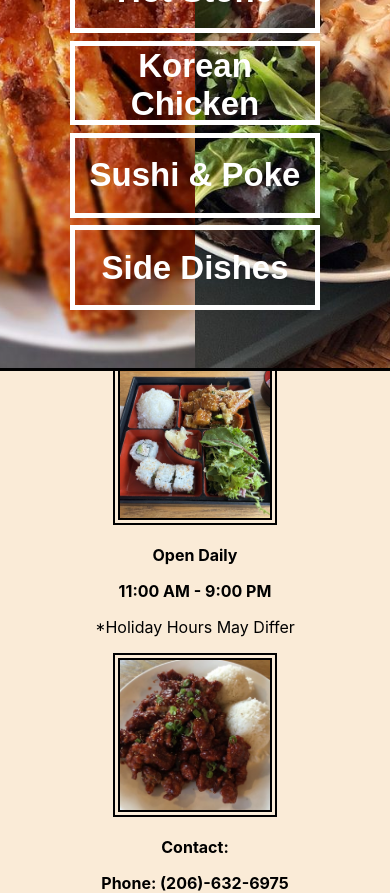
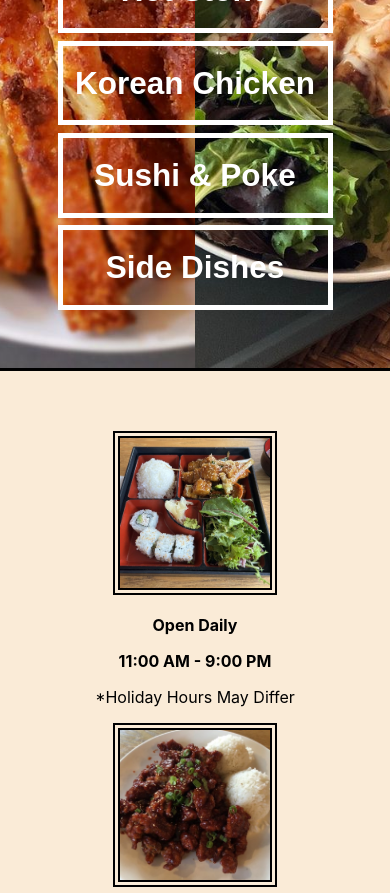
Before and after one commit to MarineNewt/Restaurant-LandingPage-UDB, a React (Create React App) app: page / in a window 390 px wide. Shown: the part 1320-2213 px from the top of the page. Built offline with nearby package versions, Linux system fonts and the light colour scheme.

Commit message:
Mobile styling improvements

```diff
--- a/src/App.css
+++ b/src/App.css
@@ -35,6 +35,8 @@
 }
 .App-Section.info{
   border-top: 3px solid black;
+  height: auto;
+  min-height: 100vh;
 }
 
 
@@ -125,7 +127,7 @@
   justify-content: center;
 }
 .menubutton{
-  font-size: clamp(33px, 2.8vw, 1000px);
+  font-size: clamp(31.5px, 2.8vw, 1000px);
   font-weight: bold;
   color: white;
   border: 5px solid white;
@@ -134,7 +136,7 @@
   margin-left: 10%;
   margin-bottom: clamp(1px, 2vw, 1000px);
   width: 30%;
-  min-width: 250px;
+  min-width: 275px;
   height: 10vh;
 }
 .menubutton:hover{
@@ -147,9 +149,9 @@
 
 .menu-item{
     /* Consider setting bottom border */
-  font-size: clamp(14px, 2.5vw, 1000px);
+  font-size: clamp(17px, 2.5vw, 1000px);
   width: 40vw;
-  height: calc(6vw + 30px);
+  height: calc(6vw + 36px);
   display: inline-block;
   font-family: Cambria, Cochin, Georgia, Times, 'Times New Roman', serif;
 }
@@ -161,7 +163,7 @@
 .menu-item-price{
   width: 30%;
   text-align: left;
-  padding-left: calc(15px - 1vw);
+  padding-left: calc(16px - 1vw);
 }
 
 .InfoSection{
--- a/src/App.js
+++ b/src/App.js
@@ -73,9 +73,9 @@ function App() {
         </div>
       </div>}
       <div className="App-Section info">
-        <div className="App-SectionC" >
-        <div className="content-container" >
-          <div style={{width: '100vw', display: 'flex', flexWrap: 'wrap', justifyContent: "center"}}>
+        <br></br>
+        <br></br>
+        <div style={{ display: 'flex', flexWrap: 'wrap', justifyContent: "center"}}>
           <div className="InfoSection">
             <br></br>
             <img
@@ -109,10 +109,6 @@ function App() {
               <p>Seattle, WA 98105</p>
             </b>
           </div>
-
-          </div>
-        </div>
-
         </div>
       </div>
     </div>
```
Lines whose indentation alone changed are shown as unchanged.
